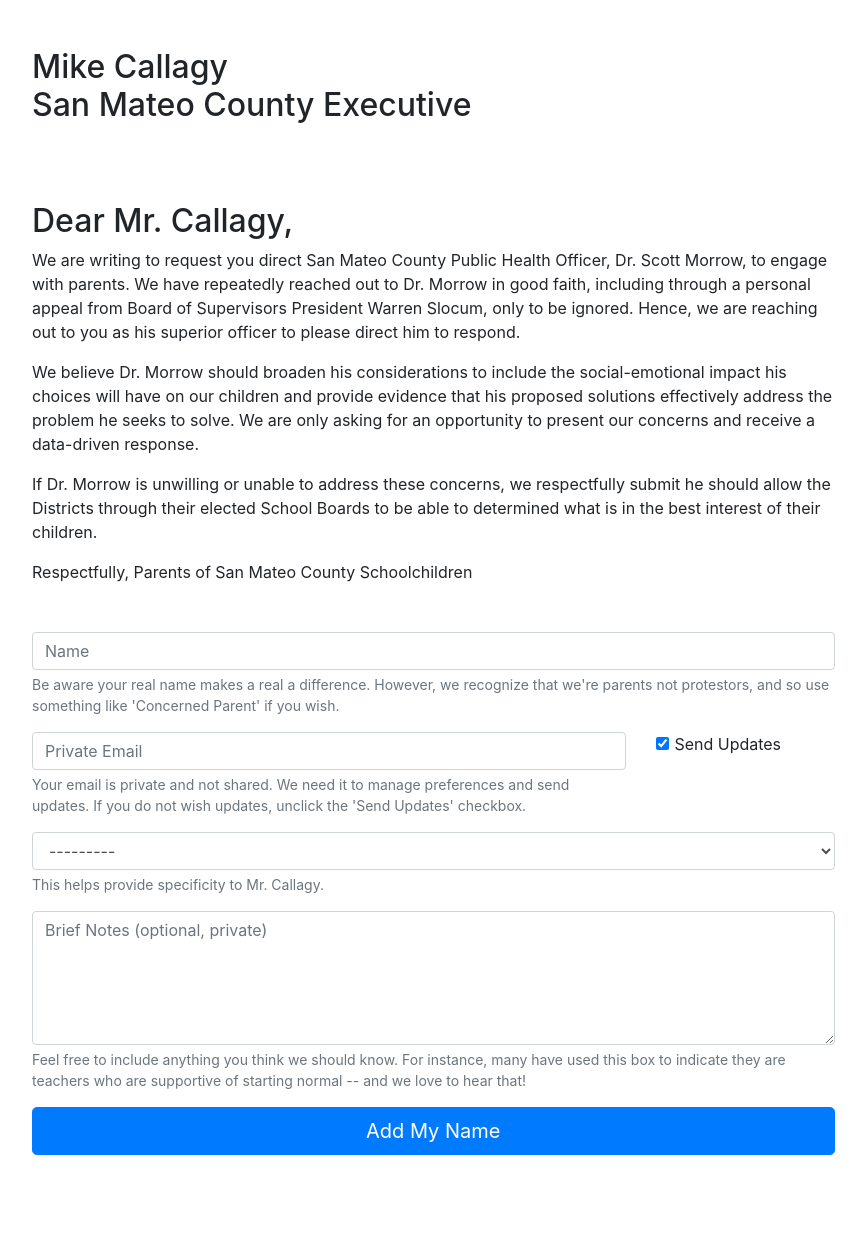
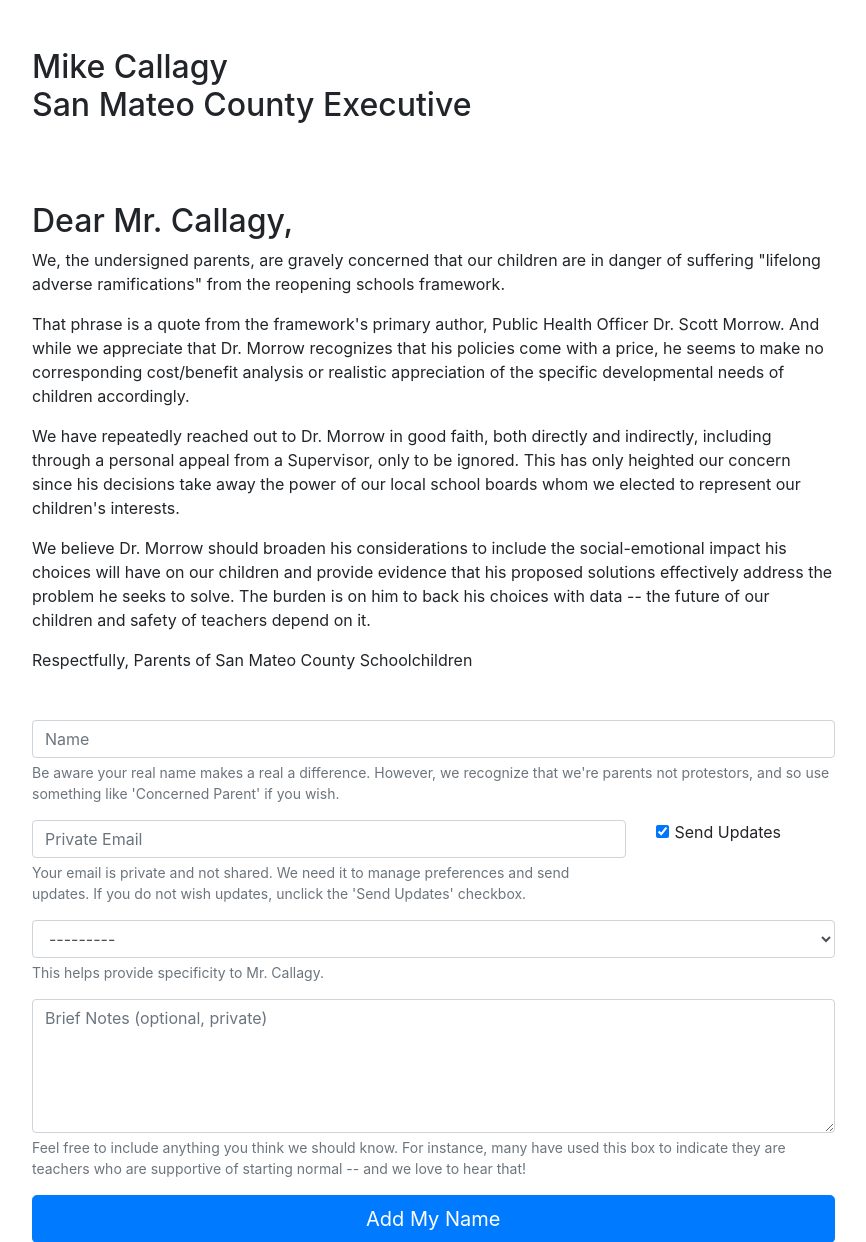
Before and after one commit to dbinetti/start-normal, a Django app: page /letter in a window 1280 px wide. Shown: the part 56-1298 px from the top of the page, without its empty margins (68-934 px from the left). Before the commit the page ends 1211 px from the top, so only its background shows below. Run offline with Django 3.2, Linux system fonts and the light colour scheme; some libraries are stand-ins or nearby versions.

Commit message:
Update letter.html

```diff
--- a/project/app/templates/app/letter.html
+++ b/project/app/templates/app/letter.html
@@ -11,18 +11,21 @@
 </h2>
 
   <p>
-    We are writing to request you direct San Mateo County Public Health Officer, Dr. Scott Morrow, to
-    engage with parents.  We have repeatedly reached out to Dr. Morrow in good faith, including through a
-    personal appeal from Board of Supervisors President Warren Slocum, only to be ignored.  Hence, we
-    are reaching out to you as his superior officer to please direct him to respond.
+    We, the undersigned parents, are gravely concerned that our children are in danger of suffering "lifelong adverse ramifications" from the reopening schools framework.
+  </p>
+  <p>
+    That phrase is a quote from the framework's primary author, Public Health Officer Dr. Scott Morrow.  And while we appreciate that Dr. Morrow recognizes that his policies come with a price, he seems to make no corresponding cost/benefit analysis or realistic appreciation of the specific developmental needs of children accordingly.
+  </p>
+
+  <p>
+    We have repeatedly reached out to Dr. Morrow in good faith, both directly and indirectly, including through a
+    personal appeal from a Supervisor, only to be ignored.  This has only heighted our concern since his decisions take away the power of our local school boards whom we elected to represent our children's interests.
   </p>
   <p>
     We believe Dr. Morrow should broaden his considerations to include the social-emotional impact his
-    choices will have on our children and provide evidence that his proposed solutions effectively address the problem he seeks to solve.  We are only asking for an opportunity to present our concerns and receive a data-driven response.
+    choices will have on our children and provide evidence that his proposed solutions effectively address the problem he seeks to solve.  The burden is on him to back his choices with data -- the future of our children and safety of teachers depend on it.
   </p>
-  <p>
-    If Dr. Morrow is unwilling or unable to address these concerns, we respectfully submit he
-  should allow the Districts through their elected School Boards to be able to determined what is in the best interest of their children.  </p>
+
 
   <p>
     Respectfully,
```
